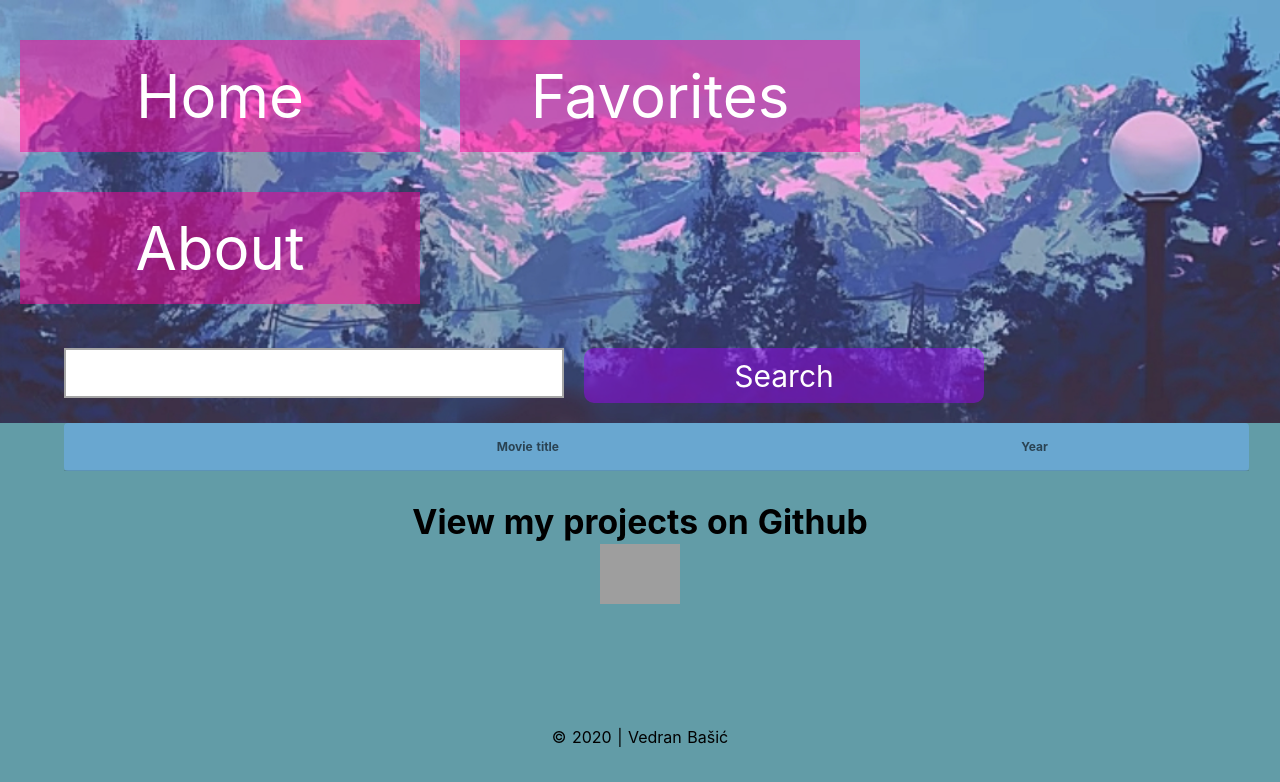
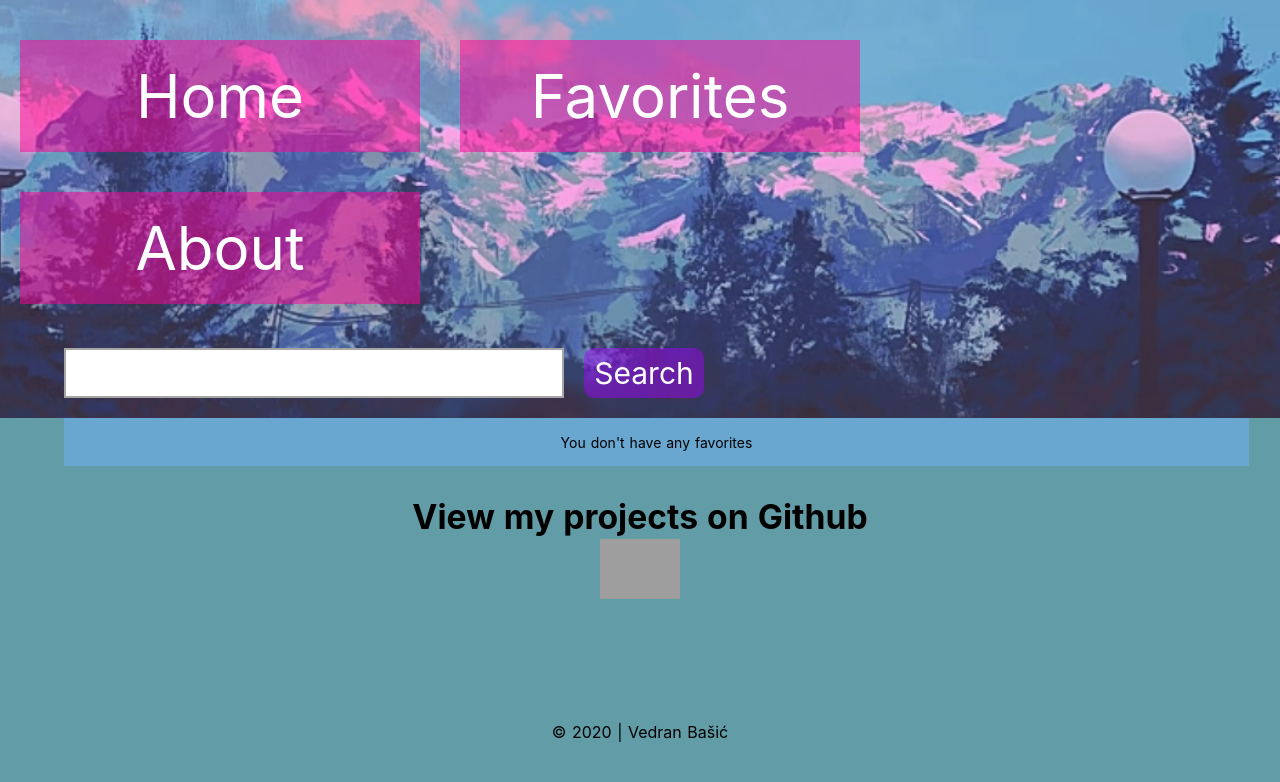
Before and after one commit to Vedran-Basic/Gauss-Repo-VB, a Nuxt app: page /favorites in a window 1280 px wide. Shown: the top 782 px of the page. Built offline with nearby package versions, Linux system fonts and the light colour scheme; grey boxes are pictures that could not be loaded.

Commit message:
end product

```diff
--- a/assets/main.css
+++ b/assets/main.css
@@ -6,12 +6,11 @@ html {
   background-color: rgb(98, 156, 167);
 }
 .my-button{
-    color: #000000 ;
+    color: white ;
     text-transform: uppercase;
-    font-size: 40px;
-    background: #ffffff;
+    font-size: 20px;
     padding: 20px;
-    border: 4px solid #20bf6b;
+    border: 4px solid rgb(72, 92, 165);
     border-radius: 6px;
     display: inline-block;
     transition: all 0.3s ease 0s;
--- a/assets/searchbar.css
+++ b/assets/searchbar.css
@@ -18,14 +18,14 @@
   margin-right: 20px;
   border: 2px solid rgba(128, 128, 128, 0.7);
   float: left;
-  font-size: 45px;
+  font-size: 30px;
 }
 
 .search-button {
   margin: 0;
-  padding: 10px;
-  width: 400px;
-  height:55px;
+  padding: 0px;
+  width: 120px;
+  height:50px;
   overflow: hidden;
   color: white;
   background-color: rgba(162, 0, 255, 0.45);
--- a/components/Movies/MoviePreview.vue
+++ b/components/Movies/MoviePreview.vue
@@ -127,6 +127,7 @@ h1{
   height: 30px;
   width:30px;
   position: relative;
+  margin-bottom:-35px;
 }
 .absolute{
   position: absolute;
--- a/pages/favorites/index.vue
+++ b/pages/favorites/index.vue
@@ -7,24 +7,23 @@
                   item-key="name"
                   class="elevation-1 table"
                   hide-default-footer
+                  hide-default-header
                   >
 
-<template v-slot:body="{ items }">
-<tbody>
+      <template v-slot:body="{ items }">
+        <tbody>
+          <tr v-if="items.length===0">
+            <td class="no-data"> You don't have any favorites </td>
+          </tr>
+          <tr v-for="(item, index) in items" :key="index" >
+            <td @click="redirectToMovie(item.imdbID)"> <div class="image-div"> <v-img :src="item.Poster"></v-img> </div></td>
+            <td @click="redirectToMovie(item.imdbID)"> <h3> {{item.Title}}</h3> </td>
+            <td @click="redirectToMovie(item.imdbID)"> <h3> {{item.Year}}</h3> </td>
+            <td> <button class="my-button" @click="removeFromFavs(item)"> Remove from favorites </button> </td>
+          </tr>
+        </tbody>
 
-<tr v-for="(item, index) in items" :key="index" @click="redirectToMovie(item.imdbID)" >
-  <td>
-        <div class="image-div">
-          <v-img :src="item.Poster"></v-img>
-        </div>
-  </td>
-  <td><h3> {{item.Title}}</h3></td>
-  <td><h3> {{item.Year}}</h3></td>
-</tr>
-</tbody>
-</template>
-
-
+      </template>
     </v-data-table>
 
   </div>
@@ -43,12 +42,11 @@
       return {
         selected: [],
         headers: [
-          { text: " ", align: 'start', value: "Poster", sortable: false,
+          { text: " ", align: 'left', value: "Poster", sortable: false,
          },
           {
             text: 'Movie title',
             sortable: true,
-            align: 'start',
             value: 'Title',
           },
           { text: 'Year',align: 'start', value: 'Year' }
@@ -60,8 +58,8 @@
       this.movies = this.$store.getters['favMovies/getFavMoviesList']
     },
     methods: {
-      removeFromFavs() {
-        this.$store.dispatch('favMovies/removeFromFavorites', this.movies.imdbID)
+      removeFromFavs(item) {
+        this.$store.dispatch('favMovies/removeFromFavorites', item)
       },
       redirectToMovie(imdbID){
         this.$router.push("/movies/" + imdbID)
@@ -87,6 +85,21 @@
 
 }
 .table table td{
-  text-align: left;
+  text-align: center;
 }
+
+.my-button{
+    color: black ;
+
+}
+
+.my-button:hover {
+  color: #494949;
+  }
+.no-data{
+  font-size: 30px;
+  background-color:#69A7D0;
+  cursor:default;
+}
+
 </style>
```
